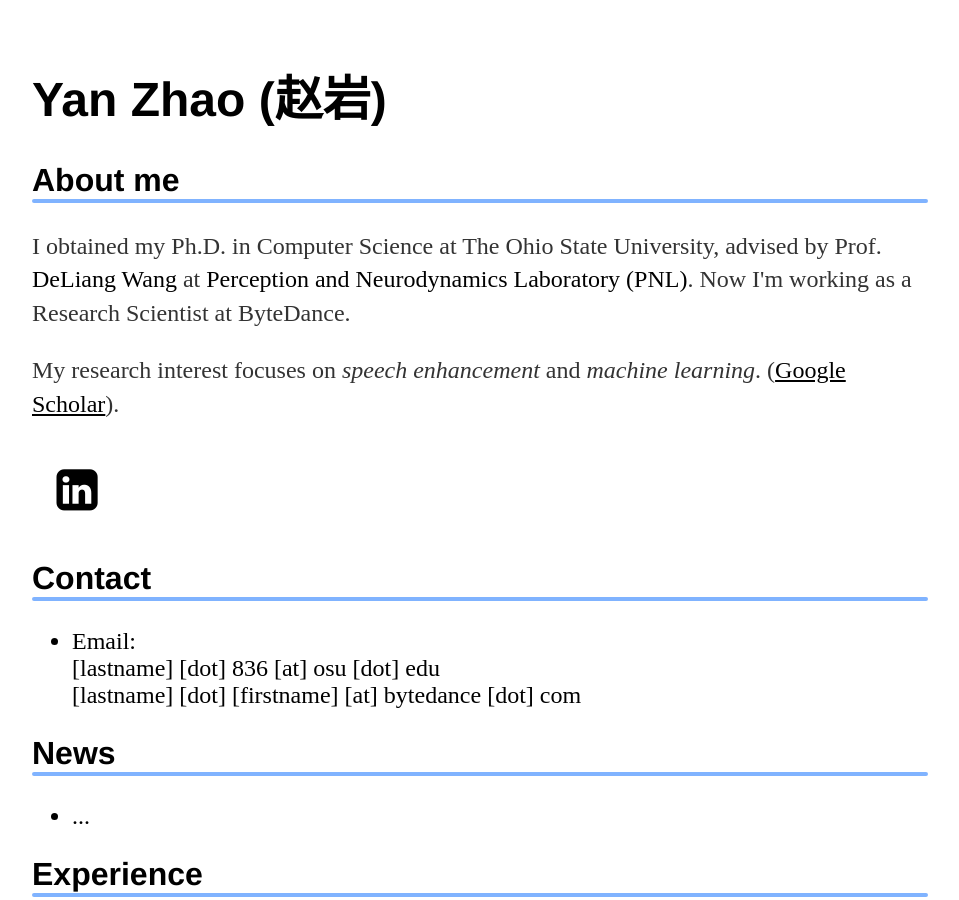
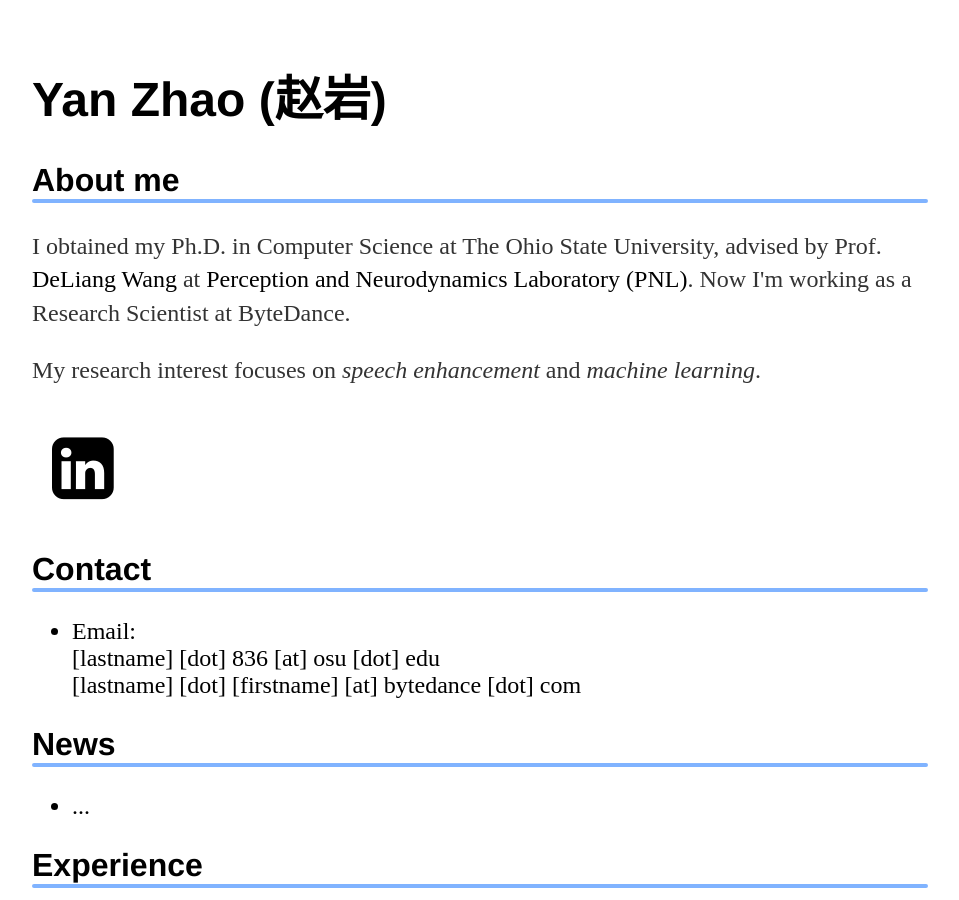
Before and after one commit to cliffzhao/cliffzhao.github.io, a Jekyll site: the page built from index.html, in a window 1280 px wide and 900 px high. Shown: the whole window, without its empty margins (160-1119 px from the left). Built offline with Jekyll 4.4.1, drawn with Linux system fonts in a browser that asks for light colours; a style sheet for code colours, icons or effects is not loaded.

Commit message:
Update index.html

```diff
--- a/index.html
+++ b/index.html
@@ -15,10 +15,12 @@
 	</p>
 
     <p>
-		My research interest focuses on <I>speech enhancement</I> and <I>machine learning</I>. (<a href="https://scholar.google.com/citations?user=cHzLMDEAAAAJ&hl=zh-CN" target="_blank"><U>Google Scholar</U></a>).
+		My research interest focuses on <I>speech enhancement</I> and <I>machine learning</I>.
 	</p>
 
-	<a href="https://www.linkedin.com/in/yan-zhao-8785a356/" target="_blank"><i class="fa fa-linkedin-square fa-3x" aria-hidden="true"></i></a><i class="ai ai-google-scholar-square ai-3x"></i>
+	<p>
+	<a href="https://www.linkedin.com/in/yan-zhao-8785a356/" target="_blank"><i class="fa fa-linkedin-square fa-3x" aria-hidden="true"></i></a> <a href="https://scholar.google.com/citations?user=cHzLMDEAAAAJ&hl=zh-CN" target="_blank"><i class="ai ai-google-scholar-square ai-3x"></i></a>
+	</p>
 
     <h2>Contact</h2>
     <ul>
```
